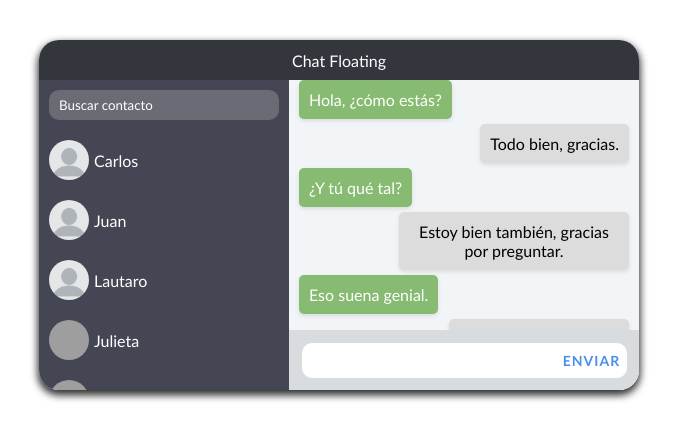
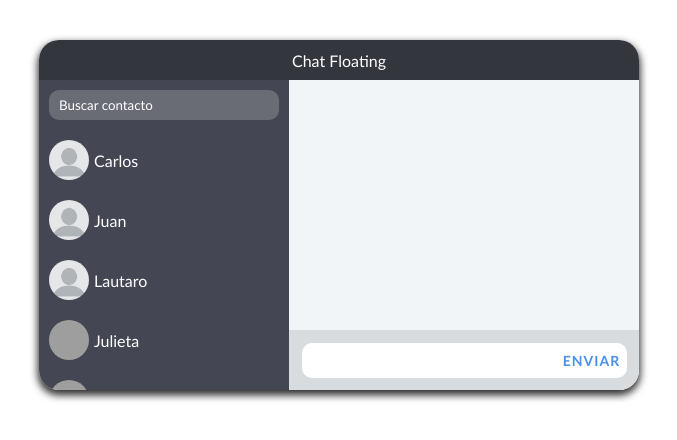
Before and after one commit to matias-rolon/chat-socket-TecN5, a React (Vite) app: page / in a window 1280 px wide. Shown: the top 440 px of the page, without its empty margins (1-678 px from the left). Built offline with nearby package versions, Linux system fonts and the light colour scheme; grey boxes are pictures that could not be loaded.

Commit message:
Relacion de los mensajes con los diferentes contactos

```diff
--- a/src/ChatCard.tsx
+++ b/src/ChatCard.tsx
@@ -4,11 +4,13 @@ import {Contacts} from './components/Contacts';
 
 import messages from "./data/messages.json";
 import contacts from "./data/contacts.json";
+import { ChatProvider } from './context/ChatProvider';
 
 
 export const ChatCard = () => {
 
     return (
+        <ChatProvider >
             <div className='container'>
                 <span className='label'>Chat Floating</span>
 
@@ -26,5 +28,6 @@ export const ChatCard = () => {
                     </div>
                 </div>
             </div>
+        </ChatProvider>
     )
 }
--- a/src/components/Contacts.tsx
+++ b/src/components/Contacts.tsx
@@ -3,13 +3,20 @@ import {useSearchFilter} from "../hooks/useSearchFilter";
 import noImage from "../assets/no-image.jpg";
 
 import './styles/contact.css'
+import { useContext } from "react";
+import { ChatContext } from "../context/ChatContext";
 
 interface ContactsProps {
     contacts: Contact[];
 }
 
 export const Contacts = ({ contacts }: ContactsProps) => {
+
+    const { setSelectedContact, selectedContact } = useContext(ChatContext)
+
     const { searchTerm, setSearchTerm, filteredItems } = useSearchFilter(contacts, "name");
+
+    console.log(selectedContact)
 
     return (
         <>
@@ -24,8 +31,8 @@ export const Contacts = ({ contacts }: ContactsProps) => {
             </div>
             <div className="contacts-container">
 
-                {filteredItems.map(({ name, image }, index) => (
-                    <div key={index} className="contact">
+                {filteredItems.map(({ name, image, id }, index) => (
+                    <div key={index} className="contact" onClick={() => setSelectedContact(id)}>
                         <div className="image-container">
                             <img
                                 src={`${image ? `${image}` : `${noImage}`}`}
--- a/src/components/Messages.tsx
+++ b/src/components/Messages.tsx
@@ -1,27 +1,39 @@
-import {Message} from "../interfaces/message";
+import { useContext } from "react";
+// import {Message} from "../interfaces/message";
 import './styles/message.css'
+import { ChatContext } from "../context/ChatContext";
 
 interface MessagesProps {
-    messages: Message[];
+    messages: {
+        id: string;
+        messages: {
+            message: string;
+            type: string;
+        }[];
+    }[]
 }
 
 
-export const Messages = ({messages} : MessagesProps) => {
+export const Messages = ( props : MessagesProps) => {
+
+    const {selectedContact} = useContext(ChatContext);
+
+    const selectedMessage = props.messages.find( item => item.id === selectedContact )
+
     return (
         <div className="messages-container">
 
             {
-            messages.map(({message, type}, index) => (
+            selectedMessage?.messages.map(({message, type}, index) => (
                 <div key={index}
                     className={
-                        `message ${
-                            type === 'sender' ? 'your-message' : 'other-message'
-                        }`
-                }>
-                    {
-                    message
-                } </div>
+                        `message ${ type === 'sender' ? 'your-message' : 'other-message'}`
+                    }
+                >
+                    { message }
+                </div>
             ))
-        } </div>
+        }
+        </div>
     )
 }
--- a/src/components/styles/contact.css
+++ b/src/components/styles/contact.css
@@ -56,4 +56,10 @@
     display: flex;
     padding: 10px;
     color: #fff;
+    cursor:pointer;
+    transition: background-color 0.3s;
 }
+
+.contact:hover {
+    background-color: rgba(0, 0, 0, 0.5); /* Cambia el color de fondo al pasar el mouse por encima */
+}
--- /dev/null
+++ b/src/context/ChatContext.tsx
@@ -0,0 +1,8 @@
+import { createContext } from 'react'
+
+type ChatContextProps = {
+    selectedContact: string;
+    setSelectedContact: React.Dispatch<React.SetStateAction<string>>;
+}
+
+export const ChatContext = createContext<ChatContextProps>({} as ChatContextProps)
--- /dev/null
+++ b/src/context/ChatProvider.tsx
@@ -0,0 +1,19 @@
+import { ChatContext } from "./ChatContext"
+import { useState } from 'react';
+
+interface Props {
+    children: JSX.Element | JSX.Element[]
+}
+
+export const ChatProvider = ({children}: Props ) => {
+  const [selectedContact, setSelectedContact] = useState('');
+
+  return (
+    <ChatContext.Provider value={{
+        selectedContact,
+        setSelectedContact
+     }}>
+        { children }
+    </ChatContext.Provider>
+  )
+}
--- a/src/data/messages.json
+++ b/src/data/messages.json
@@ -1,30 +1,83 @@
 [
     {
-        "type": "reciber",
-        "message": "Hola, ¿cómo estás?"
+        "id": "1",
+        "messages": [
+            {
+                "message": "¡Hola! ¿Cómo estás?",
+                "type": "sender"
+            }, {
+                "message": "¡Hola! Estoy bien, gracias.",
+                "type": "receiver"
+            }
+        ]
     },
     {
-        "type": "sender",
-        "message": "Todo bien, gracias."
+        "id": "2",
+        "messages": [
+            {
+                "message": "¿Qué planes tienes para hoy?",
+                "type": "sender"
+            }, {
+                "message": "Nada en particular, ¿tú?",
+                "type": "receiver"
+            }
+        ]
     },
     {
-        "type": "reciber",
-        "message": "¿Y tú qué tal?"
+        "id": "3",
+        "messages": [
+            {
+                "message": "¡Feliz cumpleaños!",
+                "type": "receiver"
+            }, {
+                "message": "¡Gracias! 😄",
+                "type": "sender"
+            }
+        ]
     },
     {
-        "type": "sender",
-        "message": "Estoy bien también, gracias por preguntar."
+        "id": "4",
+        "messages": [
+            {
+                "message": "Te envié el archivo que necesitas.",
+                "type": "sender"
+            }, {
+                "message": "¡Perfecto! Gracias por tu ayuda.",
+                "type": "receiver"
+            }
+        ]
     }, {
-        "type": "reciber",
-        "message": "Eso suena genial."
+        "id": "5",
+        "messages": [
+            {
+                "message": "Oye, ¿puedes llamarme más tarde?",
+                "type": "receiver"
+            }, {
+                "message": "Claro, te llamaré esta tarde.",
+                "type": "sender"
+            }
+        ]
     }, {
-        "type": "sender",
-        "message": "Hola, soy otra persona."
+        "id": "6",
+        "messages": [
+            {
+                "message": "¿Vamos a cenar fuera esta noche?",
+                "type": "sender"
+            }, {
+                "message": "Sí, suena bien. ¿A qué hora?",
+                "type": "receiver"
+            }
+        ]
     }, {
-        "type": "reciber",
-        "message": "Me alegra que estés bien."
-    }, {
-        "type": "sender",
-        "message": "¿Qué has estado haciendo?"
+        "id": "7",
+        "messages": [
+            {
+                "message": "¡Hoy conseguí el trabajo que quería!",
+                "type": "receiver"
+            }, {
+                "message": "¡Eso es genial! ¡Felicidades!",
+                "type": "sender"
+            }
+        ]
     }
 ]
--- a/src/interfaces/contact.ts
+++ b/src/interfaces/contact.ts
@@ -1,4 +1,5 @@
 export interface Contact {
+    id: string;
     name: string;
     image?: string;
 }
--- a/src/interfaces/message.ts
+++ b/src/interfaces/message.ts
@@ -1,4 +1,4 @@
 export interface Message {
-    type: string;
-    message: string;
-  }
+  message: string;
+  type:    string;
+}
```
Also changed, not shown: src/data/contacts.json (+8 -0 lines). Lines whose indentation alone changed are shown as unchanged.
